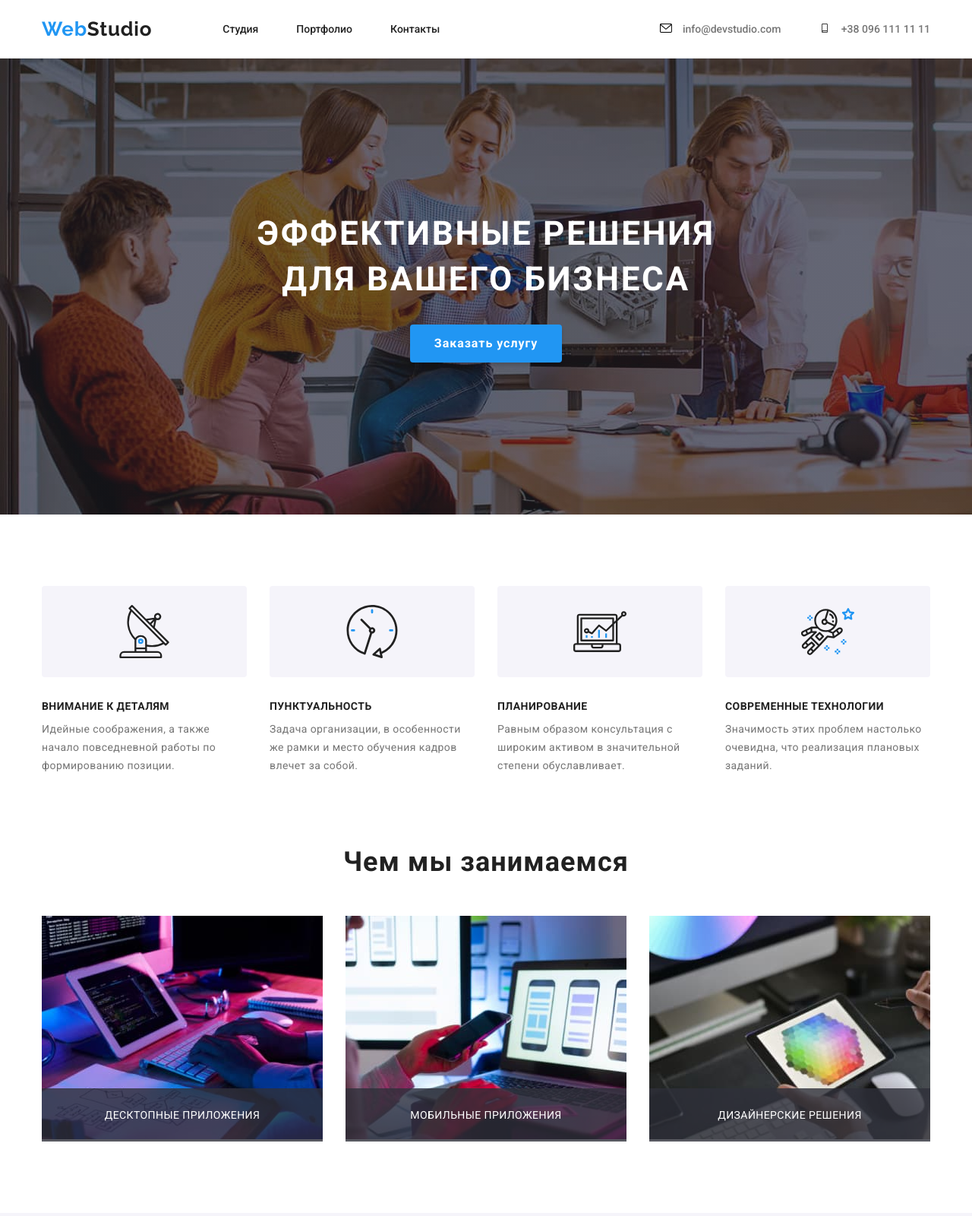
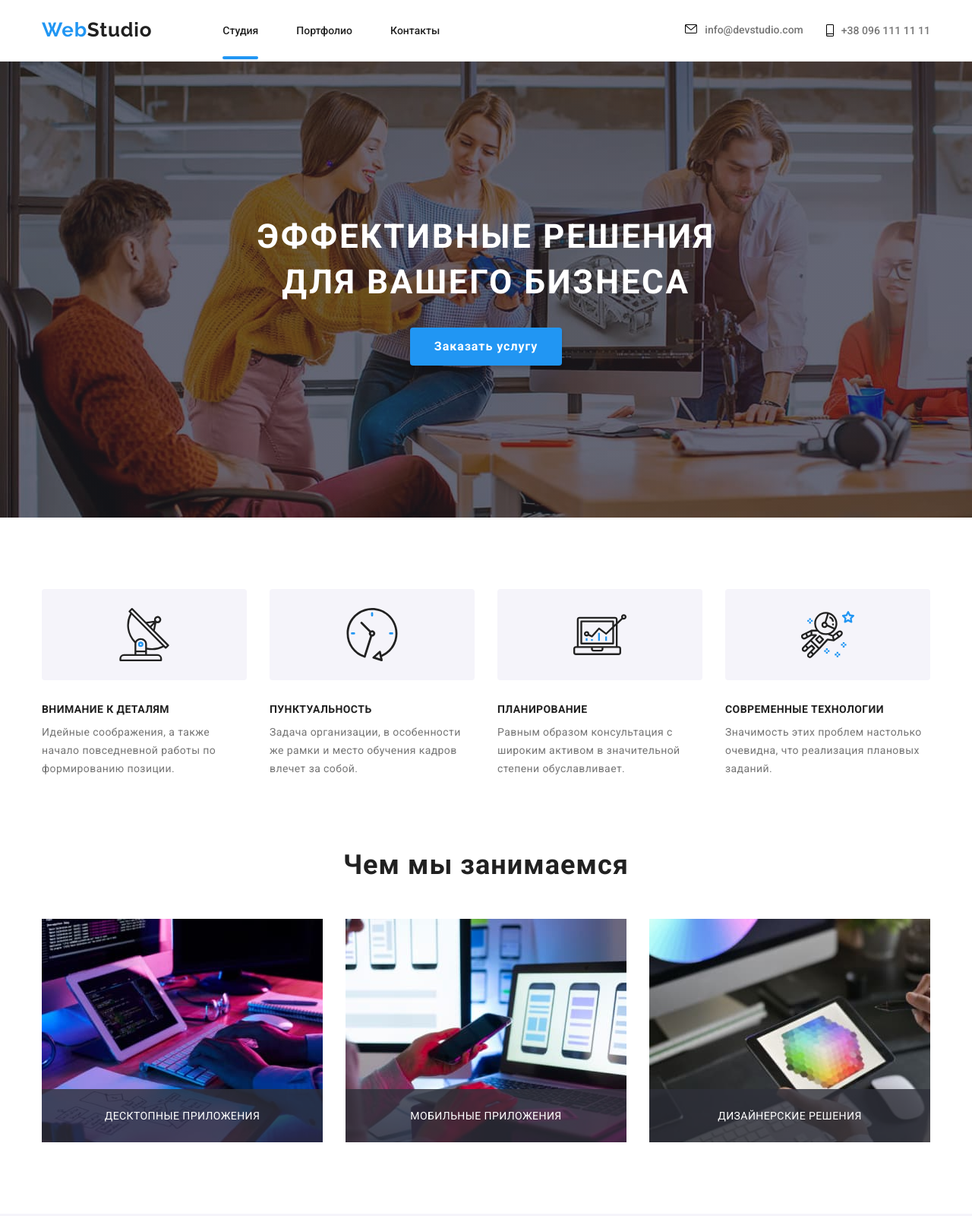
Before and after one commit to Vitalii-Tokariev/goit-markup-hw-05, a plain HTML site: page index.html in a window 1280 px wide. Shown: the top 1600 px of the page at 76% size. Drawn offline with Linux system fonts and the light colour scheme.

Commit message:
error correction

```diff
--- a/css/style.css
+++ b/css/style.css
@@ -9,6 +9,29 @@ body {
   font-weight: 400;
   font-style: normal;
   font-family: "Roboto", sans-serif;
+}
+
+img {
+  display: block;
+  max-width: 100%;
+  height: auto;
+}
+
+h1,
+h2,
+h3,
+h4,
+h5,
+h6,
+p {
+  margin: 0px;
+  padding: 0px;
+}
+
+ul,
+ol {
+  margin: 0px;
+  padding: 0px;
 }
 
 .section {
@@ -56,6 +79,8 @@ body {
   letter-spacing: 0.03em;
   color: #2196f3;
   margin-right: 93px;
+  padding-top: 24px;
+  padding-bottom: 25px;
 }
 
 .logo-color-black {
@@ -67,7 +92,13 @@ body {
 }
 
 .contacts-item + .contacts-item {
-  margin-left: 50px;
+  margin-left: 30px;
+}
+.phone-text {
+  margin-top: 2px;
+}
+.mail-text {
+  margin-top: 1px;
 }
 
 .contacts-link,
@@ -82,34 +113,29 @@ body {
   transition-timing-function: cubic-bezier(0.4, 0, 0.2, 1);
 }
 
-.link::after {
+.active::after {
   content: "";
   position: absolute;
-  left: 0;
-  bottom: 0;
   display: block;
   width: 100%;
   height: 4px;
-  background: #2196f3;
+  background-color: #2196f3;
   border-radius: 2px;
-  opacity: 0;
-  transition-property: opacity;
-  transition-duration: 250ms;
-  transition-timing-function: cubic-bezier(0.4, 0, 0.2, 1);
-}
-.link:hover::after {
-  opacity: 1;
+  left: 0;
+  bottom: 0;
 }
 
 .contacts-link {
   color: var(--secondary-color);
-  transition-property: color;
-  transition-duration: 250ms;
-  transition-timing-function: cubic-bezier(0.4, 0, 0.2, 1);
+  display: flex;
 }
 
 .icon {
+  margin-top: 2px;
   margin-right: 10px;
+  transition-property: fill;
+  transition-duration: 250ms;
+  transition-timing-function: cubic-bezier(0.4, 0, 0.2, 1);
 }
 
 .contacts-link:hover .icon,
@@ -127,7 +153,6 @@ body {
   background: #2f303a;
   text-align: center;
   max-width: 1600px;
-  border: 1px solid none;
   margin: 0 auto;
   background-image: linear-gradient(
       rgba(47, 48, 58, 0.4),
@@ -216,7 +241,7 @@ body {
   text-align: center;
   letter-spacing: 0.03em;
   color: var(--main-color);
-  padding-bottom: 50px;
+  margin-bottom: 50px;
 }
 
 .img-work {
@@ -232,11 +257,14 @@ body {
   text-align: center;
   letter-spacing: 0.03em;
   text-transform: uppercase;
-  color: var(--white-color);
-  width: 370px;
   background: rgba(47, 48, 58, 0.8);
   padding: 27px 0 27px 0;
   bottom: 0;
+  width: 100%;
+  font-family: Roboto;
+  font-size: 14px;
+  line-height: calc(16 / 14);
+  color: #ffffff;
 }
 .section.about {
   background-color: #f5f4fa;
@@ -247,7 +275,7 @@ body {
   text-align: center;
   letter-spacing: 0.03em;
   color: var(--main-color);
-  padding-bottom: 50px;
+  margin-bottom: 50px;
 }
 
 .our-team-surname {
@@ -267,23 +295,23 @@ body {
   text-align: center;
   letter-spacing: 0.03em;
   color: var(--secondary-color);
-  margin-bottom: 30px;
+  margin-bottom: 16px;
 }
 
 .about-manager {
   background-color: white;
+  margin-right: 30px;
 }
 .about-manager-prof {
-  padding-top: 30px;
-  padding-bottom: 30px;
+  height: 168px;
+  width: 270px;
+  padding: 30px;
   border-radius: 0px 0px 4px 4px;
   box-shadow: 0px 1px 3px rgba(0, 0, 0, 0.12), 0px 1px 1px rgba(0, 0, 0, 0.14),
     0px 2px 1px rgba(0, 0, 0, 0.2);
 }
 
 .social-list {
-  padding-left: 32px;
-  padding-right: 32px;
   display: flex;
   justify-content: space-between;
 }
@@ -333,7 +361,7 @@ body {
   text-align: center;
   letter-spacing: 0.03em;
   color: var(--main-color);
-  padding-bottom: 50px;
+  margin-bottom: 50px;
 }
 
 .our-customers-link {
@@ -342,6 +370,7 @@ body {
   border: 1px solid #afb1b8;
   border-radius: 4px;
   display: flex;
+  margin-right: 30px;
   align-items: center;
   justify-content: center;
   transition-property: border-color;
@@ -502,10 +531,9 @@ body {
 }
 
 .img-portfolio-list {
+  margin-top: -30px;
   display: flex;
-  flex-direction: row;
   justify-content: space-between;
-  align-items: flex-start;
   flex-wrap: wrap;
 }
 
@@ -578,11 +606,14 @@ body {
   height: 100%;
   background-color: rgba(0, 0, 0, 0.2);
   z-index: 1;
+  opacity: 1;
+  transition: opacity 250ms cubic-bezier(0.4, 0, 0.2, 1);
 }
 .backdrop.is-hidden {
   opacity: 0;
   pointer-events: none;
 }
+
 .modal {
   position: absolute;
   top: 50%;
@@ -595,6 +626,7 @@ body {
     0px 2px 1px rgba(0, 0, 0, 0.2);
   border-radius: 4px;
 }
+
 .modal-btn {
   position: absolute;
   top: 10px;
--- a/index.html
+++ b/index.html
@@ -26,7 +26,7 @@
           >
           <ul class="list">
             <li class="item">
-              <a href="./index.html" class="link">Студия</a>
+              <a href="./index.html" class="link active">Студия</a>
             </li>
             <li class="item">
               <a href="./portfolio.html" class="link">Портфолио</a>
@@ -42,22 +42,23 @@
               <svg width="16" height="12" class="icon">
                 <use href="./images/sprite.svg#icon-email"></use>
               </svg>
-              info@devstudio.com</a
+              <div class="mail-text">info@devstudio.com</div></a
             >
           </li>
           <li class="contacts-item">
             <a href="tel:+380961111111" class="contacts-link"
-              ><svg width="16" height="12" class="icon">
+              ><svg width="10" height="16" class="icon">
                 <use href="./images/sprite.svg#icon-phone"></use>
               </svg>
-              +38 096 111 11 11</a
-            >
+              <div class="phone-text">+38 096 111 11 11</div>
+            </a>
           </li>
         </ul>
       </div>
     </header>
     <main>
       <section class="hero">
+        <div class="container">
           <h1 class="hero-title">Эффективные решения для вашего бизнеса</h1>
           <button type="button" class="hero-btn" data-modal-open>
             Заказать услугу
@@ -67,6 +68,7 @@
               <button type="button" class="modal-btn" data-modal-close>
                 &#9587;
               </button>
+            </div>
           </div>
         </div>
       </section>
@@ -126,8 +128,8 @@
         </div>
       </section>
       <section class="section">
+        <div class="container">
           <h2 class="our-skills">Чем мы занимаемся</h2>
-        <div class="container">
           <ul class="img-work">
             <li class="our-img-work">
               <img
@@ -160,8 +162,8 @@
         </div>
       </section>
       <section class="section about">
+        <div class="container">
           <h2 class="our-team">Наша команда</h2>
-        <div class="container">
           <ul class="team-list">
             <li class="about-manager">
               <img
@@ -327,8 +329,8 @@
         </div>
       </section>
       <section class="section">
+        <div class="container">
           <h2 class="our-customers">Постоянные клиенты</h2>
-        <div class="container">
           <ul class="our-customers-list">
             <li class="our-customers-item">
               <a class="our-customers-link" href="">
```
Also changed, not shown: portfolio.html (+5 -5 lines), 1 other file. Lines whose indentation alone changed are shown as unchanged.
